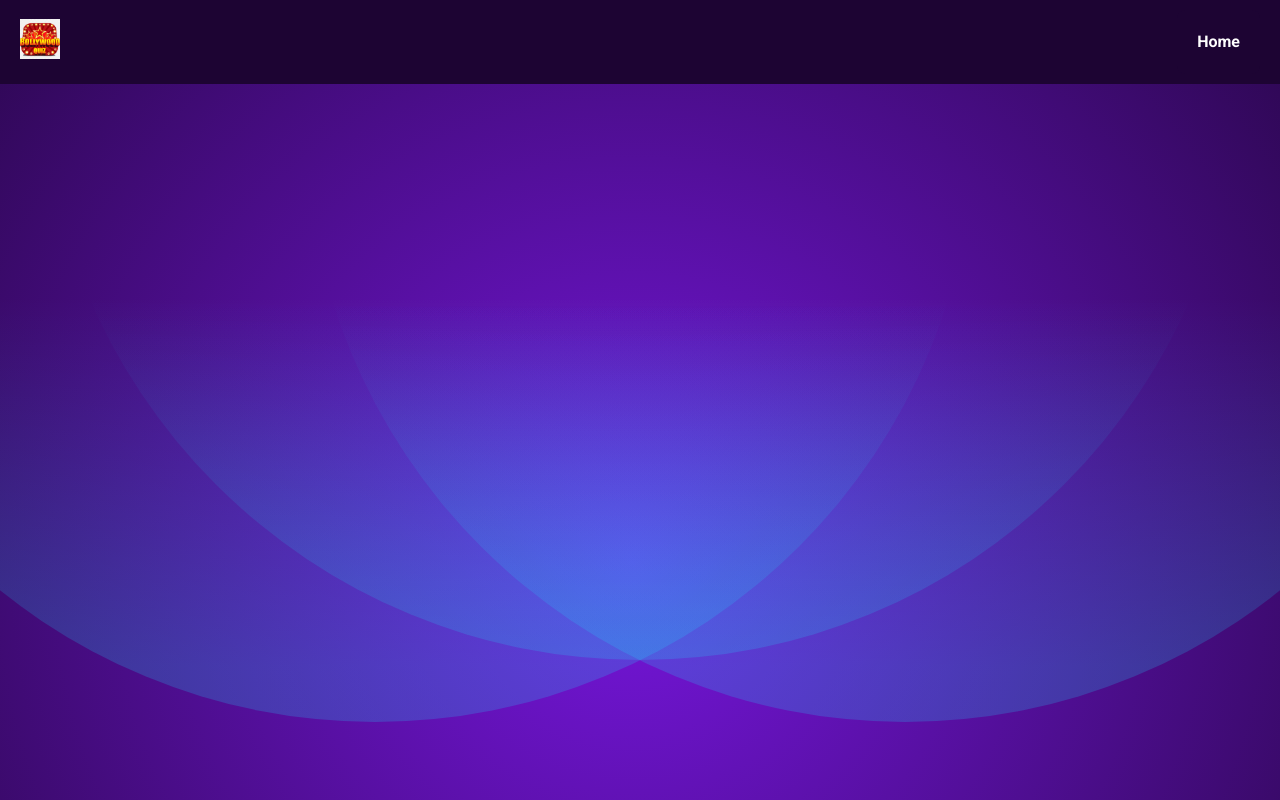
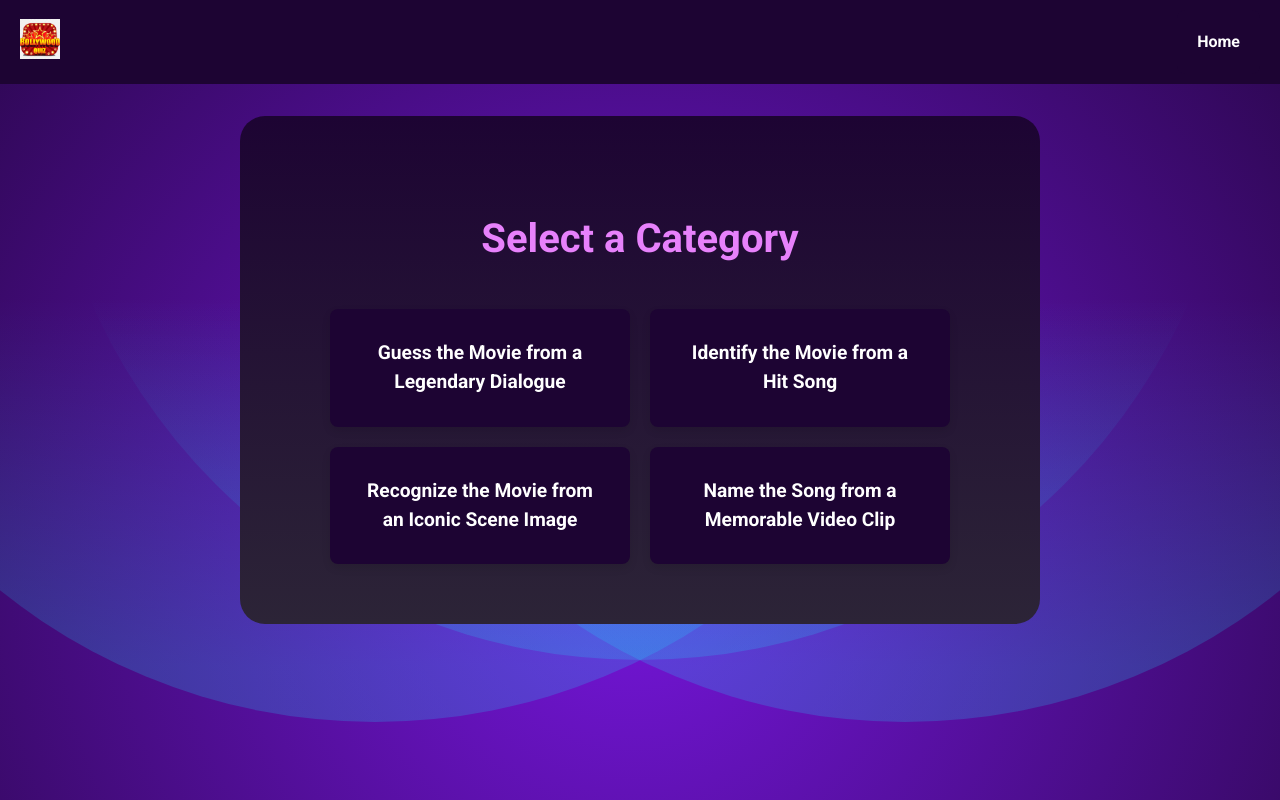
Before and after one commit to ms-tech-geek/quiz-app, a React (Vite) app: page /categories in a window 1280 px wide. Before the commit this address had no page. Built offline with nearby package versions, Linux system fonts and the light colour scheme.

Commit message:
add categories

```diff
--- a/src/App.jsx
+++ b/src/App.jsx
@@ -2,6 +2,7 @@ import { BrowserRouter as Router, Route, Routes } from 'react-router-dom';
 import Home from './components/Home/Home';
 import Quiz from './components/Quiz/Quiz';
 import Header from './components/Header/Header';
+import Categories from './components/Categories/Categories';
 
 const App = () => {
   return (
@@ -10,6 +11,7 @@ const App = () => {
         <Header />
         <Routes>
           <Route path="/" element={<Home />} />
+          <Route path="/categories" element={<Categories />} />
           <Route path="/quiz" element={<Quiz />} />
         </Routes>
       </Router>
--- /dev/null
+++ b/src/components/Categories/Categories.css
@@ -0,0 +1,63 @@
+/* src/components/Categories.css */
+body {
+  margin: 0;
+  padding: 0;
+  box-sizing: border-box;
+  font-family: 'Roboto', sans-serif;
+}
+
+.categories-container {
+  font-family: 'Roboto', sans-serif;
+  color: #ebe7ef;
+  text-align: center;
+  padding: 60px 20px;
+  background: linear-gradient(180deg, #1d0433 0%, #2c2437 100%);
+  max-width: 50rem;
+  margin: auto;
+  border-radius: 25px;
+}
+
+.categories-container h2 {
+  font-size: 2.5em;
+  margin-bottom: 40px;
+  color: #e781fb;
+}
+
+.categories-list {
+  display: flex;
+  flex-wrap: wrap;
+  justify-content: center;
+  gap: 20px;
+}
+
+.category-item {
+  background-color: #1d0433;
+  color: #fff;
+  padding: 30px;
+  border-radius: 8px;
+  text-decoration: none;
+  width: 300px;
+  transition: background-color 0.3s, transform 0.3s;
+  display: flex;
+  align-items: center;
+  justify-content: center;
+  box-shadow: 0 4px 8px rgba(0, 0, 0, 0.1);
+}
+
+.category-item:hover {
+  background-color: #e781fb;
+  transform: scale(1.05);
+}
+
+.category-content h3 {
+  margin: 0;
+  font-size: 1.2em;
+  text-align: center;
+}
+
+/* Responsive design */
+@media (max-width: 600px) {
+  .category-item {
+    width: 100%;
+  }
+}
--- /dev/null
+++ b/src/components/Categories/Categories.jsx
@@ -0,0 +1,36 @@
+// src/components/Categories.js
+import React from 'react';
+import { Link } from 'react-router-dom';
+import './Categories.css';
+
+const Categories = () => {
+  return (
+    <div className="categories-container">
+      <h2>Select a Category</h2>
+      <div className="categories-list">
+        <Link to="/quiz?category=dialogue" className="category-item">
+          <div className="category-content">
+            <h3>Guess the Movie from a Legendary Dialogue</h3>
+          </div>
+        </Link>
+        <Link to="/quiz?category=song" className="category-item">
+          <div className="category-content">
+            <h3>Identify the Movie from a Hit Song</h3>
+          </div>
+        </Link>
+        <Link to="/quiz?category=scene" className="category-item">
+          <div className="category-content">
+            <h3>Recognize the Movie from an Iconic Scene Image</h3>
+          </div>
+        </Link>
+        <Link to="/quiz?category=video" className="category-item">
+          <div className="category-content">
+            <h3>Name the Song from a Memorable Video Clip</h3>
+          </div>
+        </Link>
+      </div>
+    </div>
+  );
+};
+
+export default Categories;
--- a/src/components/Home/Home.jsx
+++ b/src/components/Home/Home.jsx
@@ -17,7 +17,7 @@ const Home = () => {
             songs, dialogues, and scenes. Challenge yourself and see how well
             you know Bollywood!
           </p>
-          <Link to="/quiz">
+          <Link to="/categories">
             <button className="start-quiz-button">Take the Quiz</button>
           </Link>
         </section>
--- a/src/components/Result/Summary.jsx
+++ b/src/components/Result/Summary.jsx
@@ -1,5 +1,5 @@
-import quizCompleteImg from '../assets/quiz-complete.png';
-import combinedQuestions from '../questions.js';
+import quizCompleteImg from '../../assets/quiz-complete.png';
+import combinedQuestions from '../../questions.js';
 
 export default function Summary({ userAnswers }) {
   const skippedAnswers = userAnswers.filter((answer) => answer === null);
```
